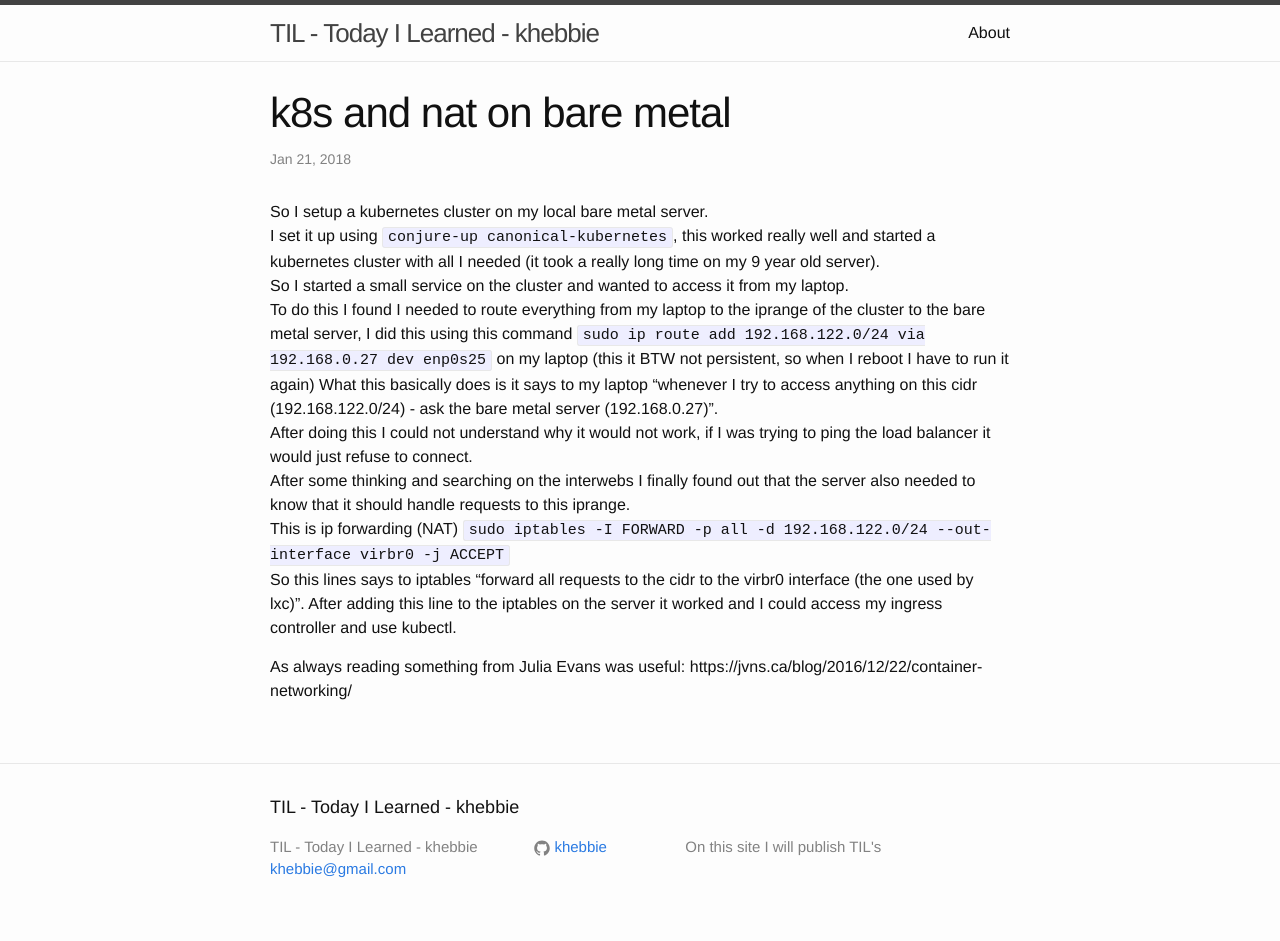
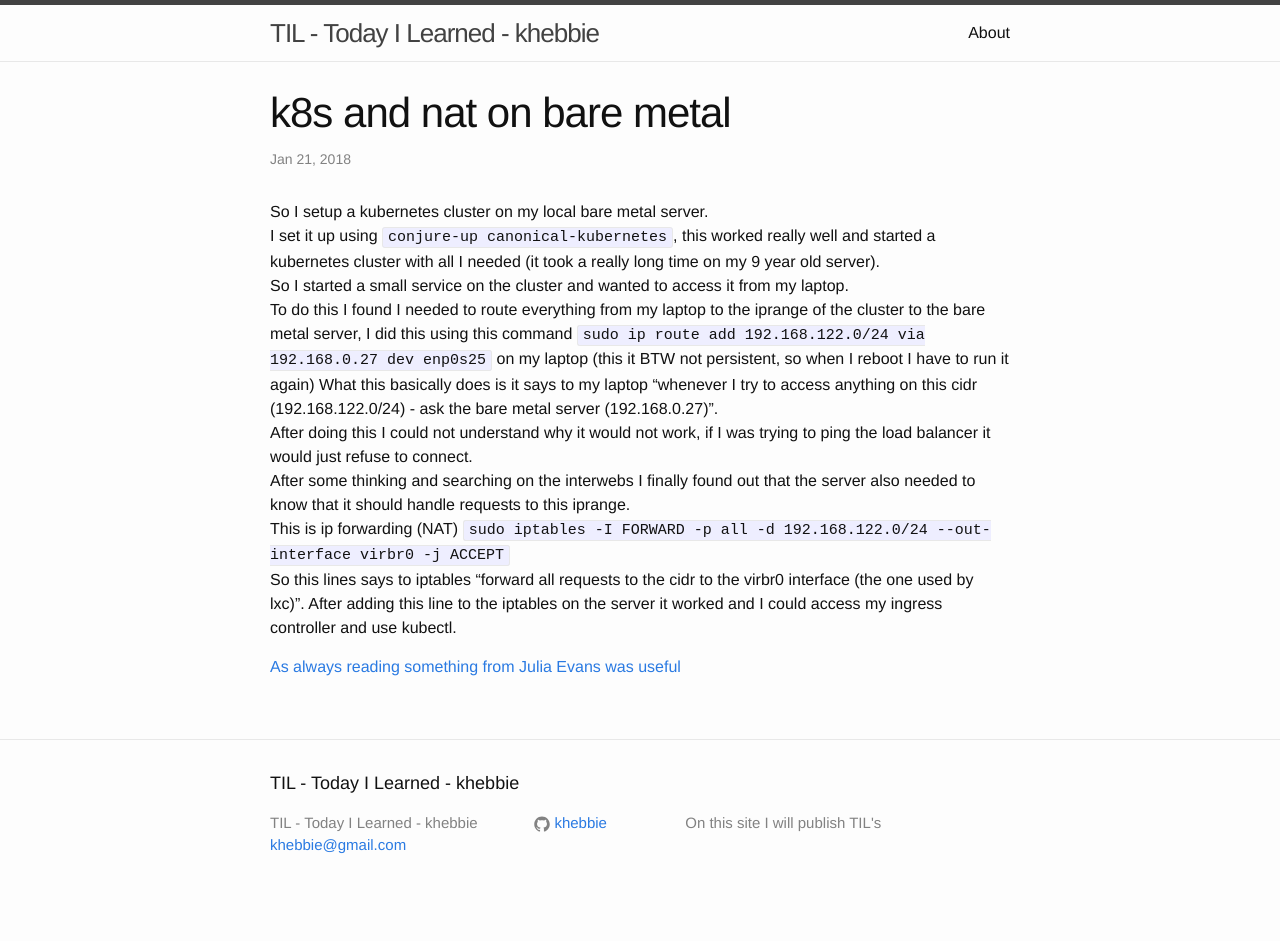
Before and after one commit to khebbie/khebbie.github.io, a Jekyll site: the page built from _posts/2018-01-21-k8s-and-nat.md, in a window 1280 px wide. Built offline with Jekyll 4.4.1, drawn with Linux system fonts in a browser that asks for light colours; after the commit the page ends 917 px from its top, so only the background shows below that.

Commit message:
Update 2018-01-21-k8s-and-nat.md

```diff
--- a/_posts/2018-01-21-k8s-and-nat.md
+++ b/_posts/2018-01-21-k8s-and-nat.md
@@ -15,4 +15,4 @@
 After adding this line to the iptables on the server it worked and I could access my ingress controller and use kubectl.
 
 
-As always reading something from Julia Evans was useful: https://jvns.ca/blog/2016/12/22/container-networking/
+[As always reading something from Julia Evans was useful](https://jvns.ca/blog/2016/12/22/container-networking/)
```
